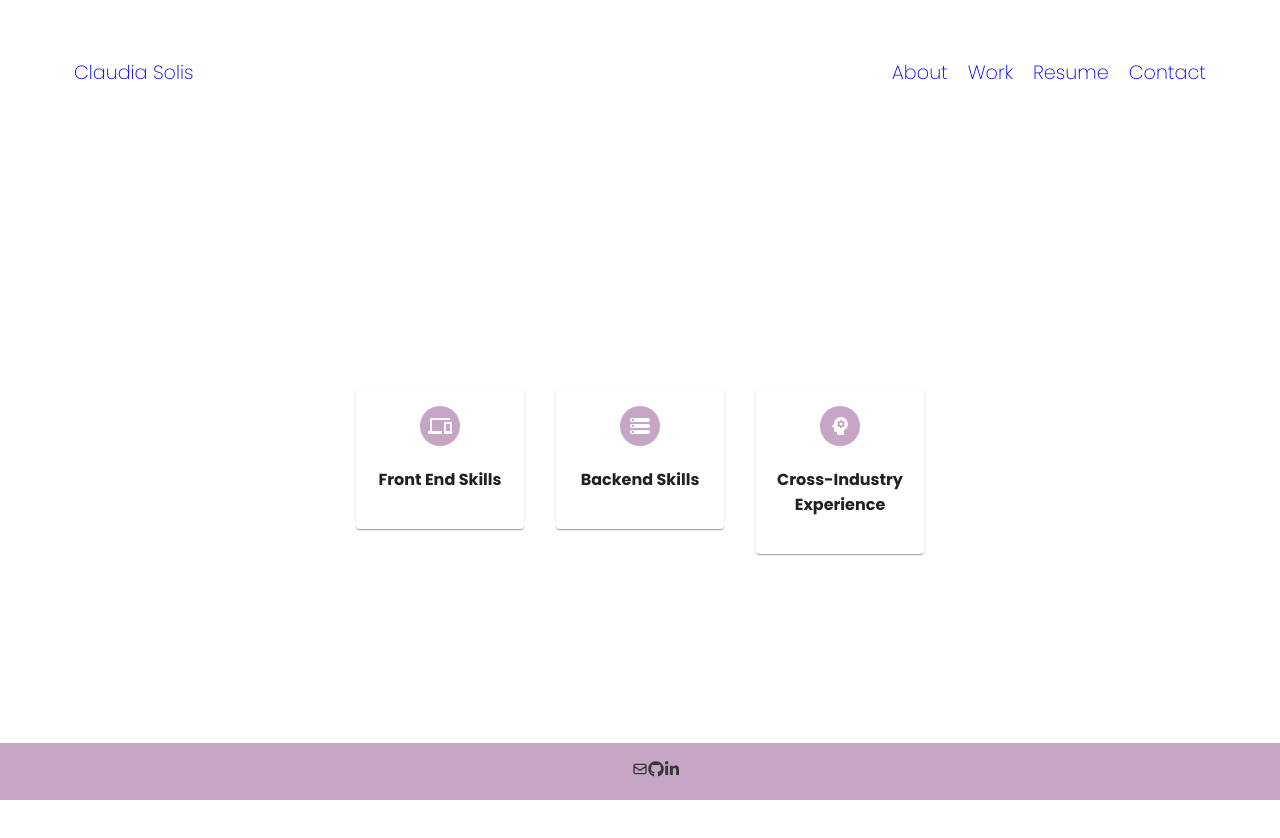
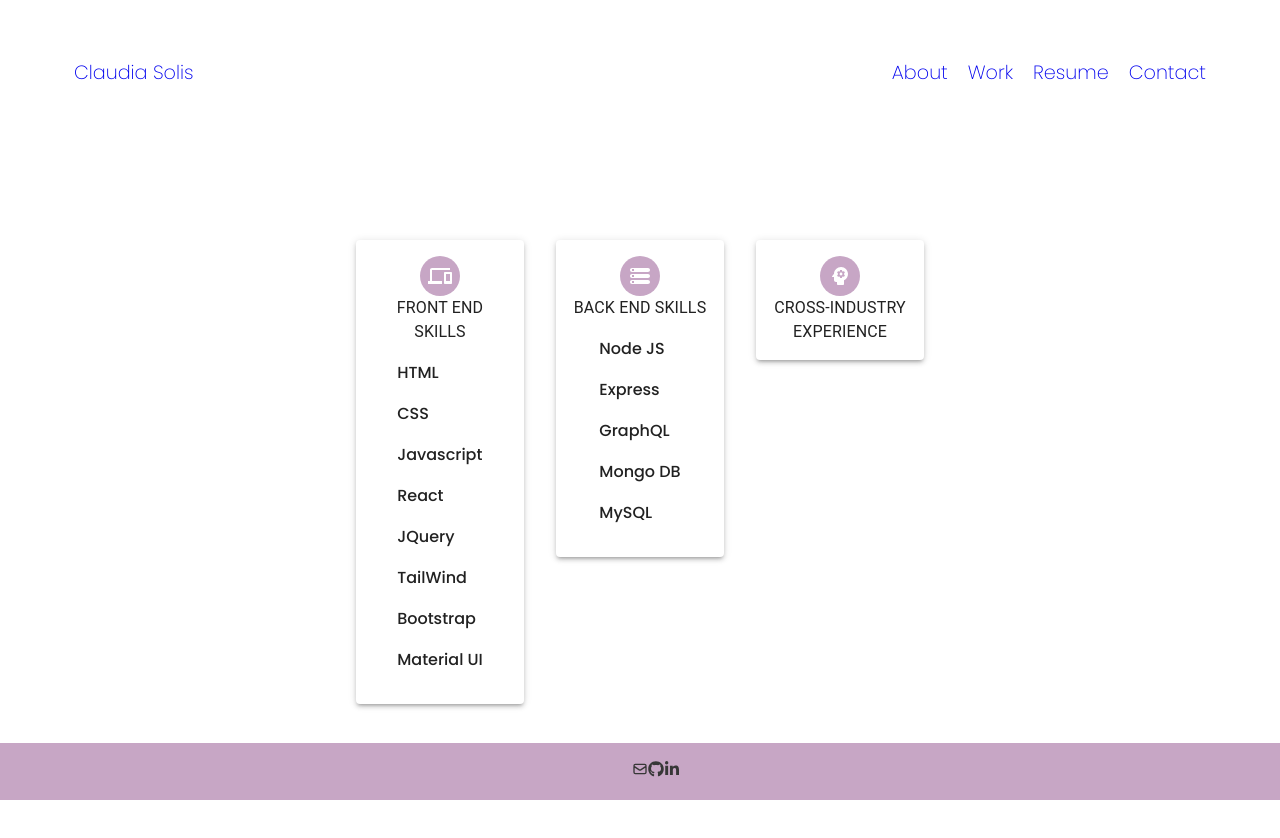
Before and after one commit to cjsolis12/claudia-solis, a React (Vite) app: page /resume in a window 1280 px wide. Shown: the top 838 px of the page. Built offline with nearby package versions, Linux system fonts and the light colour scheme.

Commit message:
added skills list

```diff
--- a/package.json
+++ b/package.json
@@ -13,6 +13,7 @@
     "@emotion/react": "^11.11.1",
     "@emotion/styled": "^11.11.0",
     "@mui/icons-material": "^5.14.1",
+    "@mui/joy": "^5.0.0-alpha.89",
     "@mui/material": "^5.14.1",
     "framer-motion": "^10.13.0",
     "react": "^18.2.0",
--- a/src/pages/About.jsx
+++ b/src/pages/About.jsx
@@ -1,13 +1,13 @@
 import * as React from "react";
 import { Grid, Typography } from "@mui/material";
-
+import {Colors} from '../styles/theme/index'
 import aboutme2 from "../assets/aboutme2.jpg"
 import { RevealRight } from "../animations/RevealRight";
 import { RevealLeft } from "../animations/RevealLeft";
 
 export default function About() {
   return (
-    <Grid container spacing={8} marginBottom={5} paddingTop={5}>
+    <Grid container spacing={8} marginBottom={5} paddingTop={5}  sx={{ maxWidth: "100vw" }}>
       {/* first row */}
       <Grid item xs={12} sm={6} container alignItems="center" justifyContent="center">
         <RevealLeft>
--- a/src/pages/Resume.jsx
+++ b/src/pages/Resume.jsx
@@ -1,6 +1,8 @@
 import * as React from "react";
-import {Colors} from '../styles/theme/index'
-import { Button, Paper } from "@mui/material";
+import { Colors } from "../styles/theme/index";
+import { Button, Paper, Typography } from "@mui/material";
+import List from "@mui/material/List";
+import ListItem from "@mui/material/ListItem";
 import Avatar from "@mui/material/Avatar";
 import Grid from "@mui/material/Grid";
 import DevicesOutlinedIcon from "@mui/icons-material/DevicesOutlined";
@@ -34,36 +36,100 @@ export default function Resume() {
 
       {/* Front End Skills */}
       <Grid item xs={12} md={4} sx={{ padding: "16px", alignItems: "center" }}>
-        <Grow in={true} easing="ease-in-out" timeout={800}>
-          <Paper sx={{ display: "flex", flexDirection: "column", alignItems: "center", padding: "16px" }}>
+        <Grow in={true} easing="ease-in-out" timeout={1200}>
+          <Paper
+           elevation={3}
+            sx={{
+              display: "flex",
+              flexDirection: "column",
+              alignItems: "center",
+              padding: "16px",
+            }}
+          >
             <Avatar sx={{ backgroundColor: Colors.lilac }}>
               <DevicesOutlinedIcon />
             </Avatar>
-            <h4>Front End Skills</h4>
+
+            <Typography
+              id="basic-list-demo"
+              level="body3"
+              textTransform="uppercase"
+              fontWeight="lg"
+            >
+              Front End Skills
+            </Typography>
+            <List>
+              <ListItem>HTML</ListItem>
+              <ListItem>CSS</ListItem>
+              <ListItem>Javascript</ListItem>
+              <ListItem>React</ListItem>
+              <ListItem>JQuery</ListItem>
+              <ListItem>TailWind</ListItem>
+              <ListItem>Bootstrap</ListItem>
+              <ListItem>Material UI</ListItem>
+            </List>
           </Paper>
         </Grow>
       </Grid>
 
       {/* Back End Skills */}
       <Grid item xs={12} md={4} sx={{ textAlign: "center", padding: "16px" }}>
-        <Grow in={true} easing="ease-in-out" timeout={900}>
-          <Paper sx={{ display: "flex", flexDirection: "column", alignItems: "center", padding: "16px"}}>
+        <Grow in={true} easing="ease-in-out" timeout={1400}>
+          <Paper
+          elevation={3}
+            sx={{
+              display: "flex",
+              flexDirection: "column",
+              alignItems: "center",
+              padding: "16px",
+            }}
+          >
             <Avatar sx={{ backgroundColor: Colors.lilac }}>
               <StorageRoundedIcon />
             </Avatar>
-            <h4>Backend Skills </h4>
+            <Typography
+              id="basic-list-demo"
+              level="body3"
+              textTransform="uppercase"
+              fontWeight="lg"
+            >
+              Back End Skills
+            </Typography>
+            <List>
+              <ListItem>Node JS</ListItem>
+              <ListItem>Express</ListItem>
+              <ListItem>GraphQL</ListItem>
+              <ListItem>Mongo DB</ListItem>
+              <ListItem>MySQL</ListItem>
+
+            </List>
           </Paper>
         </Grow>
       </Grid>
 
       {/* Other */}
       <Grid item xs={12} md={4} sx={{ textAlign: "center", padding: "16px" }}>
-        <Grow in={true} easing="ease-in-out" timeout={1000}>
-          <Paper sx={{ display: "flex", flexDirection: "column", alignItems: "center", padding: "16px"}}>
+        <Grow in={true} easing="ease-in-out" timeout={1600}>
+          <Paper
+           elevation={3}
+            sx={{
+              display: "flex",
+              flexDirection: "column",
+              alignItems: "center",
+              padding: "16px",
+            }}
+          >
             <Avatar sx={{ backgroundColor: Colors.lilac }}>
               <PsychologyRoundedIcon />
             </Avatar>
-            <h4>Cross-Industry Experience </h4>
+            <Typography
+              id="basic-list-demo"
+              level="body3"
+              textTransform="uppercase"
+              fontWeight="lg"
+            >
+              Cross-Industry Experience
+            </Typography>
           </Paper>
         </Grow>
       </Grid>
```
Also changed, not shown: 1 other file (tests, documents, lock files or other folders).
